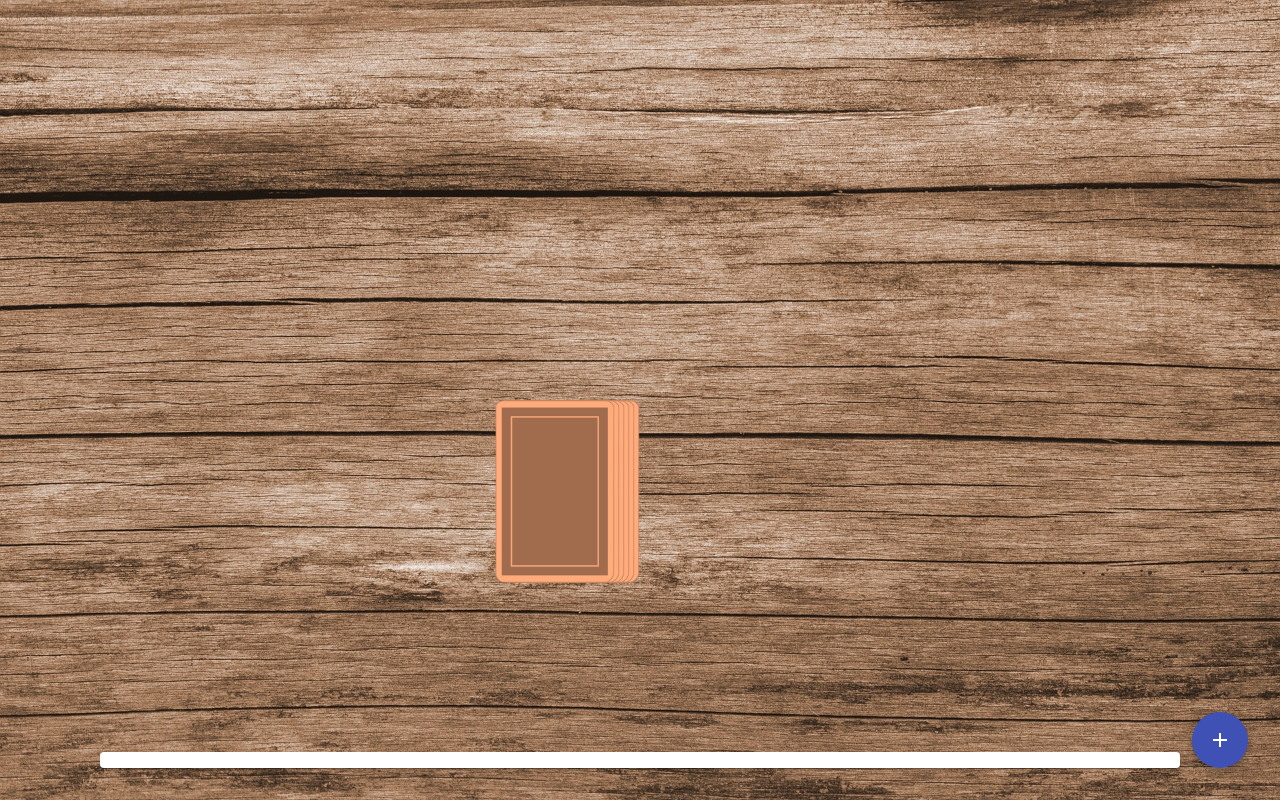
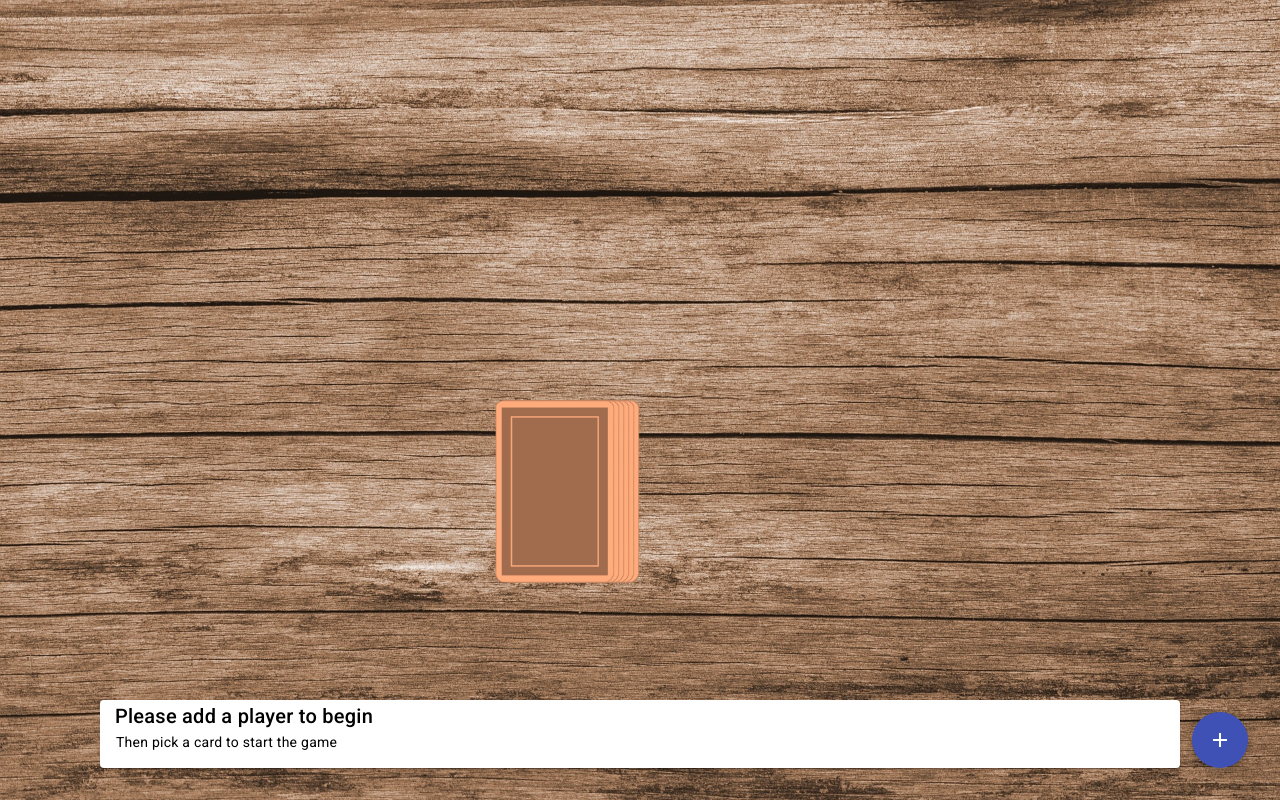
Before and after one commit to MarcelBerlin/Ring-of-Fire, an Angular app: page /game in a window 1280 px wide. Built offline with nearby package versions, Linux system fonts and the light colour scheme.

Commit message:
game nearly done

```diff
--- a/src/app/dialog-add-player/dialog-add-player.component.html
+++ b/src/app/dialog-add-player/dialog-add-player.component.html
@@ -8,5 +8,5 @@
 </div>
 <div mat-dialog-actions>
     <button mat-button (click)="onNoClick()">No Thanks</button>
-    <button mat-button [mat-dialog-close]="name" cdkFocusInitial>Ok</button>
+    <button mat-button [disabled]="name.length == 0" [mat-dialog-close]="name" cdkFocusInitial>Ok</button>
 </div>
--- a/src/app/dialog-add-player/dialog-add-player.component.ts
+++ b/src/app/dialog-add-player/dialog-add-player.component.ts
@@ -1,5 +1,7 @@
 import { Component } from '@angular/core';
 import { OnInit } from '@angular/core';
+import { MatDialogRef } from '@angular/material/dialog';
+
 
 @Component({
   selector: 'app-dialog-add-player',
@@ -9,14 +11,15 @@ import { OnInit } from '@angular/core';
 export class DialogAddPlayerComponent implements OnInit {
 
   name: string="";
-  constructor() {}
+  constructor(private dialogRef: MatDialogRef<DialogAddPlayerComponent>) {}
 
   ngOnInit(): void {
 
   }
 
   onNoClick(): void {
-
+    this.dialogRef.close();
   }
 
+
 }
--- a/src/app/game-info/game-info.component.html
+++ b/src/app/game-info/game-info.component.html
@@ -1,4 +1,4 @@
 <mat-card>
-    <mat-card-title class="info-title">{{ title }}</mat-card-title>
-    <mat-card-content>{{ description }}</mat-card-content>
+    <mat-card-title class="info-title">{{ card ? title : 'Please add a player to begin' }}</mat-card-title>
+    <mat-card-content>{{ card ? description : 'Then pick a card to start the game' }}</mat-card-content>
 </mat-card>
--- a/src/app/game/game.component.scss
+++ b/src/app/game/game.component.scss
@@ -54,9 +54,7 @@
     right: 100px;
 }
 
-.info-title {
-    padding-left: 15px;
-}
+
 
 @keyframes pick-card-animation {
 
--- a/src/app/game/game.component.ts
+++ b/src/app/game/game.component.ts
@@ -48,13 +48,15 @@ export class GameComponent implements OnInit {
 
 
   openDialog(): void {
-  if(this.game.players.length > 3) {
+    if (this.game.players.length > 3) {
       alert('Maximal 4 Spieler können gleichzeitig spielen!');
       return;
     } const dialogRef = this.dialog.open(DialogAddPlayerComponent);
 
     dialogRef.afterClosed().subscribe((name: string) => {
+      if (name && name.length > 0) {
         this.game.players.push(name);
+      }
     });
   }
 
--- a/src/app/player/player.component.scss
+++ b/src/app/player/player.component.scss
@@ -1,9 +1,11 @@
 .player {
-    width: 300px;
+    width: 250px;
     display: flex;
     align-items: center;
+    overflow-x: hidden;
     border-top-left-radius: 50px;
     border-bottom-left-radius: 50px;
+    animation: non-active-player 300ms ease-in-out;
 
     span {
         font-size: 32px;
@@ -22,5 +24,29 @@
 }
 
 .player-Active {
-    background-color: rgb(240, 240, 60) !important;
+    width: 300px;
+    animation: active-player 300ms ease-in-out;
+    background-color: rgb(240, 162, 60) !important;
 }
+
+@keyframes active-player {
+
+    0% {
+        width: 250px;
+    }
+
+    100% {
+        width: 300px;
+    }
+}
+
+@keyframes non-active-player {
+
+    0% {
+        width: 300px;
+    }
+
+    100% {
+        width: 250px;
+    }
+}
```
Also changed, not shown: Für Profilbilder Ring of fire.txt (added). Lines whose indentation alone changed are shown as unchanged.
